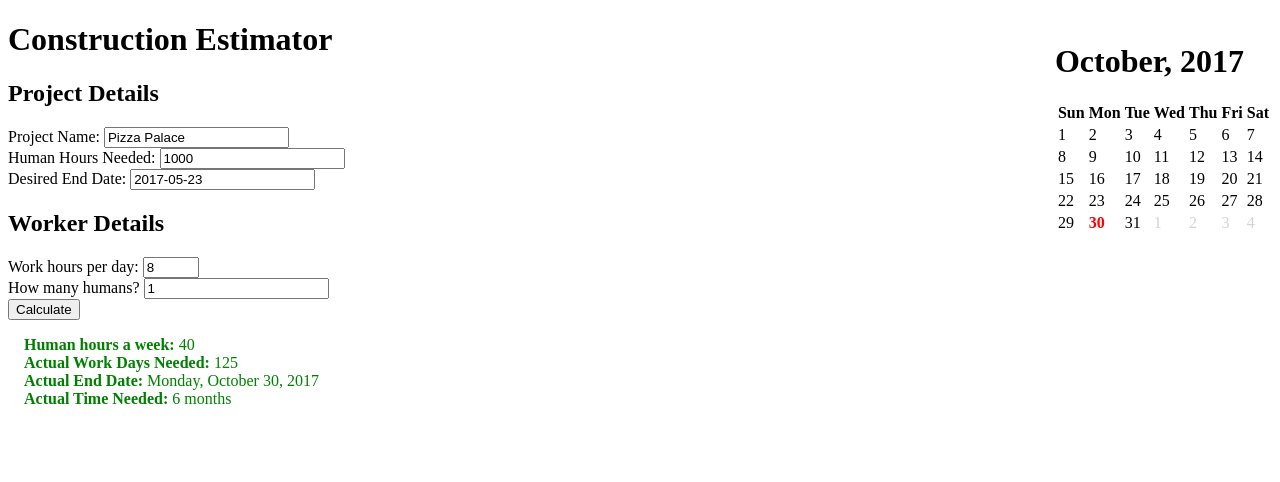
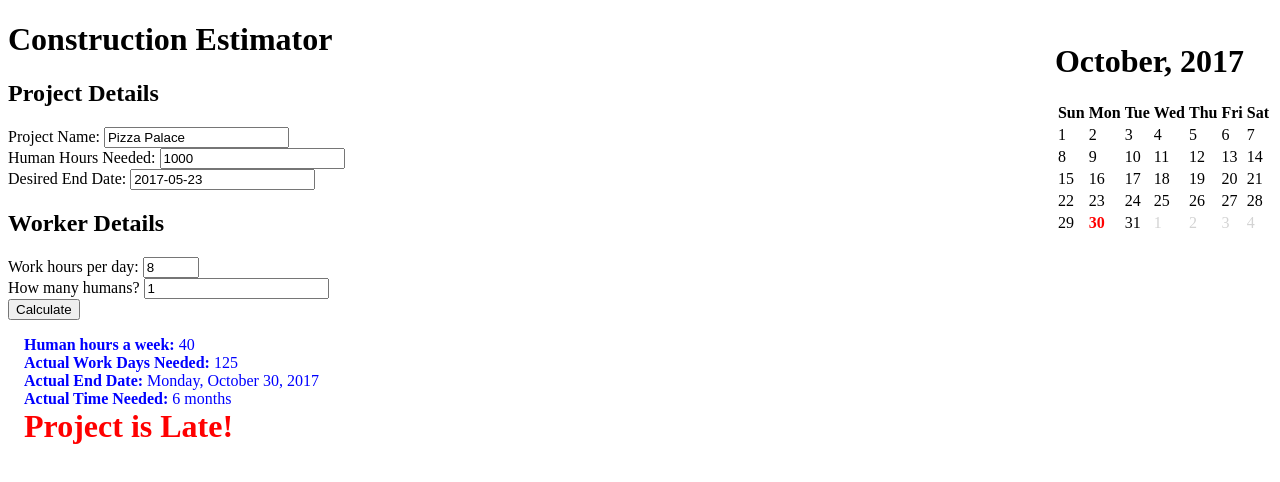
Before and after one commit to quangv/momentjs-construction-calculator, a website: page public/index.html in a window 1280 px wide. Both pictures are taken after a click on the button "Calculate". Drawn offline with nearby package versions, Linux system fonts and the light colour scheme.

Commit message:
add final result indicator

```diff
--- a/public/index.html
+++ b/public/index.html
@@ -7,7 +7,7 @@
       color: red;
     }
     #result {
-      color: green;
+      color: blue;
       margin: 1em;
     }
     #calendar {
@@ -19,6 +19,16 @@
     #calendar .day--exact {
       color: red;
       font-weight: bold;
+    }
+    .final-result {
+      font-weight: bold;
+      font-size: 2rem;
+    }
+    .final-result--good {
+      color: green;
+    }
+    .final-result--bad {
+      color: red;
     }
     </style>
   </head>
@@ -273,6 +283,16 @@
             for(var k in result) {
               resultHtml += "<div><b>" + k + ":</b> " + result[k] + "</div>"
             }
+
+            // Final Results
+            var projectEndMoment = getProjectEndMoment();
+
+            if(projectEndMoment.isSameOrAfter(actualEndMoment, 'day')) {
+              resultHtml += '<div class="final-result final-result--good">Project is On Time!</div>';
+            } else {
+              resultHtml += '<div class="final-result final-result--bad">Project is Late!</div>';
+            }
+
             $result.html(resultHtml);
 
             $('#calendar').html(makeCalendar(actualEndMoment));
```
